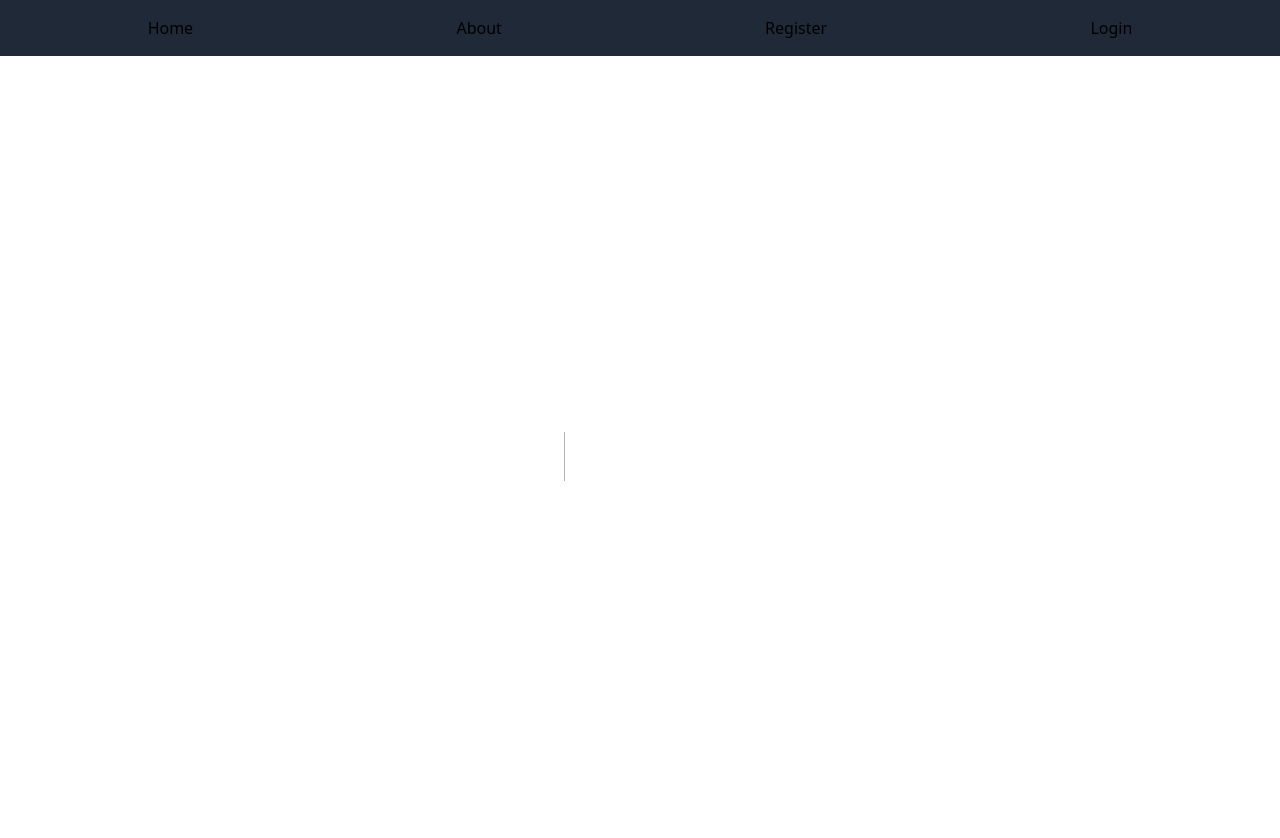
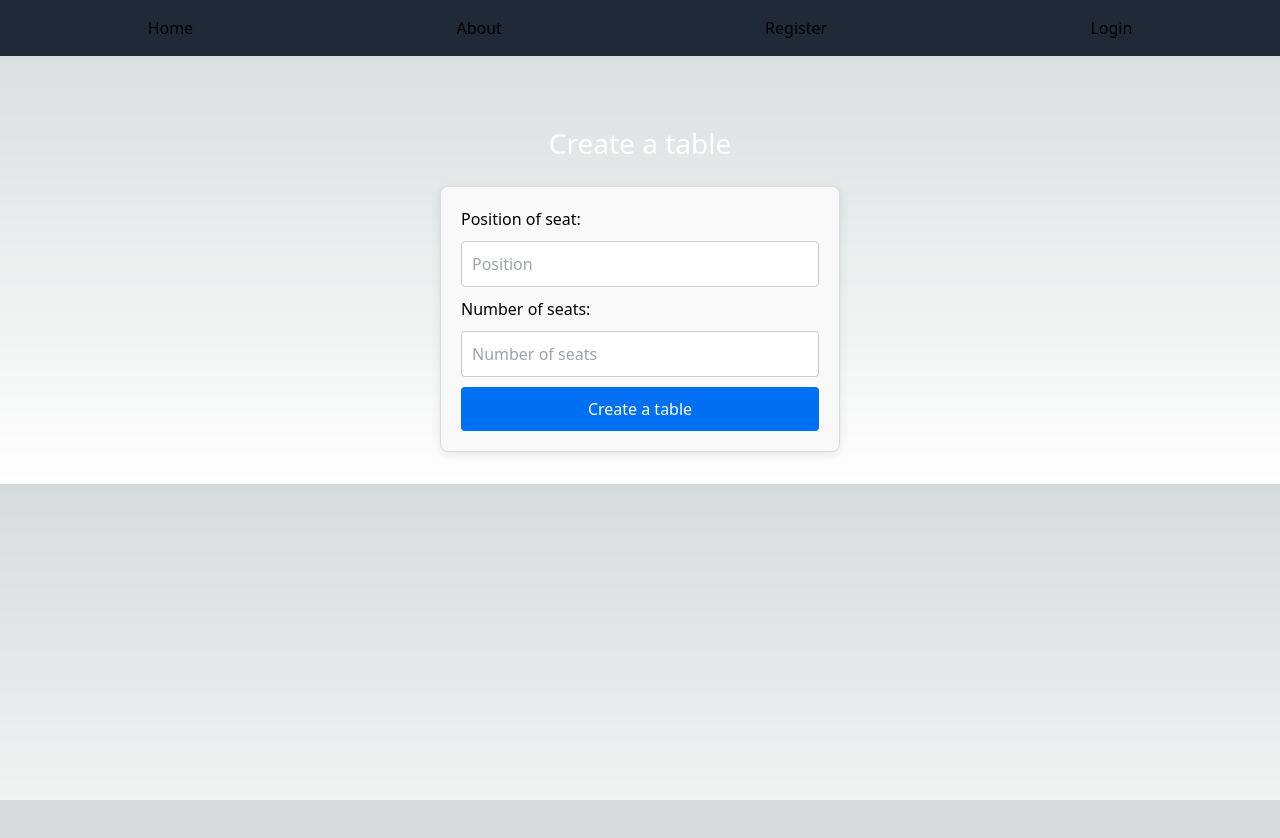
Before and after one commit to FawziL/Reservation-System, a Next.js app in the folder frontend/: page /admin/tables/create in a window 1280 px wide. Before the commit this address had no page. Shown: the top 838 px of the page. After the commit the page ends 800 px from the top, so only its background shows below. Built offline with nearby package versions, Linux system fonts and the light colour scheme.

Commit message:
feat: Implement update and delete tables routes in frontend and configure CORS for PATCH in backend

```diff
--- /dev/null
+++ b/frontend/src/app/admin/tables/[id]/edit/page.tsx
@@ -0,0 +1,92 @@
+"use client";
+
+import { useState, useEffect } from "react";
+import { useRouter } from "next/navigation";
+import api from "../../../../../services/api";
+
+interface Params {
+    id: string; // Define que el id será una cadena
+}
+
+const EditTable = ({ params }: { params: Params }) => {
+    const { id } = params; // Obtiene el ID de la URL
+    const [table, setTable] = useState({ tableNumber: "", seats: 0 });
+    const [error, setError] = useState<string | null>(null);
+    const router = useRouter();
+
+    useEffect(() => {
+        const fetchTable = async () => {
+            const token = localStorage.getItem("token");
+            try {
+                const response = await api.get(`/tables/${id}`, {
+                    headers: {
+                        Authorization: `Bearer ${token}`,
+                    },
+                });
+                setTable(response.data);
+            } catch (err) {
+                setError("Error fetching table data.");
+            }
+        };
+
+        fetchTable();
+    }, [id]);
+
+    const handleSubmit = async (e: any) => {
+        e.preventDefault();
+        const token = localStorage.getItem("token");
+        try {
+            await api.patch(`/tables/${id}`, table, {
+                headers: {
+                    Authorization: `Bearer ${token}`,
+                },
+            });
+            router.push("/admin/tables"); // Redirige de vuelta a la lista de mesas
+        } catch (err) {
+            setError("Error updating table.");
+        }
+    };
+
+    const handleChange = (e: any) => {
+        const { name, value } = e.target;
+        setTable({ ...table, [name]: value });
+    };
+
+    if (error) {
+        return <div>{error}</div>;
+    }
+
+    return (
+        <div className="container mt-6">
+            <h1>Edit Table</h1>
+            <form onSubmit={handleSubmit} className="mt-3">
+                <h2>Table Number:</h2>
+                <input
+                    type="text"
+                    placeholder="Number of seats"
+                    name="tableNumber"
+                    value={table.tableNumber}
+                    onChange={handleChange}
+                />
+
+                <h2>Seats:</h2>
+                <input
+                    type="number"
+                    placeholder="Number of seats"
+                    name="seats"
+                    value={table.seats}
+                    onChange={handleChange}
+                />
+
+                <button
+                    type="submit"
+                    className="bg-blue-500 text-white px-4 py-2 mt-4 rounded"
+                >
+                    Update Table
+                </button>
+            </form>
+        </div>
+    );
+};
+
+export default EditTable;
--- /dev/null
+++ b/frontend/src/app/admin/tables/create/page.tsx
@@ -0,0 +1,50 @@
+"use client";  // Marca el componente como Cliente
+import { useState } from 'react';
+import api from '../../../../services/api';
+import { useRouter } from "next/navigation";
+
+const Login = () => {
+    const [tableNumber, setTableNumber] = useState('');
+    const [seats, setSeats] = useState('');
+    const [error, setError] = useState<string | null>(null);
+    const router = useRouter();
+
+    const handleSubmit = async (e:any) => {
+        e.preventDefault();
+        setError(null);
+
+        try {
+            const response = await api.post('/tables', { tableNumber, seats });
+            console.log(response.data);
+            router.push("/admin/tables");
+        } catch (err) {
+            setError('Invalid data');
+        }
+    };
+
+  return (
+      <div className='container mt-6'>
+          <h1>Create a table</h1>
+          <form onSubmit={handleSubmit} className='mt-3'>
+                {error && <p style={{ color: 'red' }}>{error}</p>}
+                <h2>Position of seat:</h2>
+                <input
+                    type="text"
+                    placeholder="Position"
+                    value={tableNumber}
+                    onChange={(e) => setTableNumber(e.target.value)}
+                />
+                <h2>Number of seats:</h2>
+                <input
+                    type="number"
+                    placeholder="Number of seats"
+                    value={seats}
+                    onChange={(e) => setSeats(e.target.value)}
+                />
+                <button type="submit">Create a table</button>
+          </form>
+      </div>
+  );
+};
+
+export default Login;
--- a/frontend/src/app/admin/tables/page.tsx
+++ b/frontend/src/app/admin/tables/page.tsx
@@ -2,15 +2,14 @@
 import { useState, useEffect } from 'react';
 import api from '../../../services/api';
 
-interface User {
+interface Tables {
     id: number;
-    username: string;
-    email: string;
-    isAdmin: boolean;
+    tableNumber: string;
+    seats: number;
 }
 
 const Tables = () => {
-    const [tables, setTables] = useState<User[]>([]);
+    const [tables, setTables] = useState<Tables[]>([]);
     const [error, setError] = useState<string | null>(null);
 
     useEffect(() => {
@@ -22,7 +21,6 @@ const Tables = () => {
                         Authorization: `Bearer ${token}` // Añade el token en el encabezado
                     }
                 });
-                console.log(response.data)
                 setTables(response.data);
             } catch (err) {
                 setError('Invalid token');
@@ -31,6 +29,26 @@ const Tables = () => {
 
         fetchTables();
     }, []);
+
+    const deleteTable = async (id: number) => {
+        const token = localStorage.getItem("token");
+        try {
+          await api.delete(`/tables/${id}`, {
+            headers: {
+              Authorization: `Bearer ${token}`,
+            },
+          });
+          setTables(tables.filter((table) => table.id !== id)); // Actualiza la lista local
+        } catch (err) {
+          console.error("Error deleting table:", err);
+          setError("Error deleting table.");
+        }
+    };
+
+    const editTable = (id: number) => {
+        // Redirigir a la página de edición de la tabla
+        window.location.href = `/admin/tables/${id}/edit`; // Actualiza la ruta según tu estructura
+    };
 
     if (error) {
         return <div>{error}</div>;
@@ -45,11 +63,22 @@ const Tables = () => {
                 <div className='flex justify-around'>
                     {tables.map((tables) => (
                         <div key={tables.id} className='bg-slate-500 rounded-lg p-2 pt-0 w-72'>
-                            <h2>Name: {tables.username}</h2>
+                            <h2>Name of table: {tables.tableNumber}</h2>
                             <p>ID: {tables.id}</p>
-                            <p>Email: {tables.email}</p>
-                            <p>Admin: {tables.isAdmin==true ? "True": "False"}</p>
-                        </div>
+                            <p>Seats: {tables.seats}</p>
+                            <button
+                            className="bg-blue-500 text-white px-4 py-1 rounded"
+                            onClick={() => editTable(tables.id)}
+                            >
+                            Edit
+                            </button>
+                            <button
+                                className="bg-red-500 text-white px-4 py-1 rounded"
+                                onClick={() => deleteTable(tables.id)}
+                                >
+                                Delete
+                                </button>
+                            </div>
                     ))}
                 </div>
             )}
--- a/frontend/src/components/NavBar.js
+++ b/frontend/src/components/NavBar.js
@@ -34,6 +34,7 @@ const Navbar = () => {
                                     <Link href="/admin/reservations">Reservations Admin</Link>
                                     <Link href="/admin/users">Users</Link>
                                     <Link href="/admin/tables">Tables</Link>
+                                    <Link href="/admin/tables/create">Create Table</Link>
                                 </>
                             )}
                             <a onClick={logout} className="text-red-500">Logout</a>
--- a/frontend/src/hooks/AuthContext.js
+++ b/frontend/src/hooks/AuthContext.js
@@ -1,11 +1,13 @@
 "use client"
 import { createContext, useContext, useState, useEffect } from 'react';
 import {jwtDecode} from 'jwt-decode';
+import { useRouter } from "next/navigation";
 
 const AuthContext = createContext();
 
 export const AuthProvider = ({ children }) => {
     const [user, setUser] = useState(null);
+    const router = useRouter();
 
     const login = (token) => {
         // Decodifica el token para obtener datos del usuario
@@ -13,11 +15,13 @@ export const AuthProvider = ({ children }) => {
         setUser(decodedUser);
         // Guarda el token en el localStorage o en cookies
         localStorage.setItem('token', token);
+        router.push("/");
     };
 
     const logout = () => {
         setUser(null);
         localStorage.removeItem('token');
+        router.push("/auth/login");
     };
 
     useEffect(() => {
```
Also changed, not shown: 1 other file (tests, documents, lock files or other folders).
